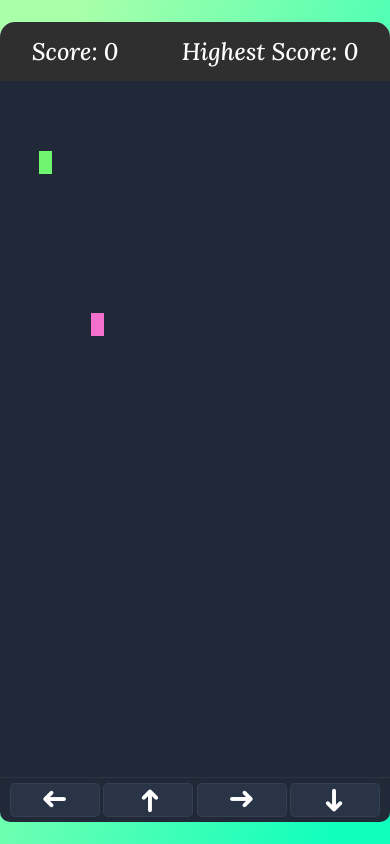
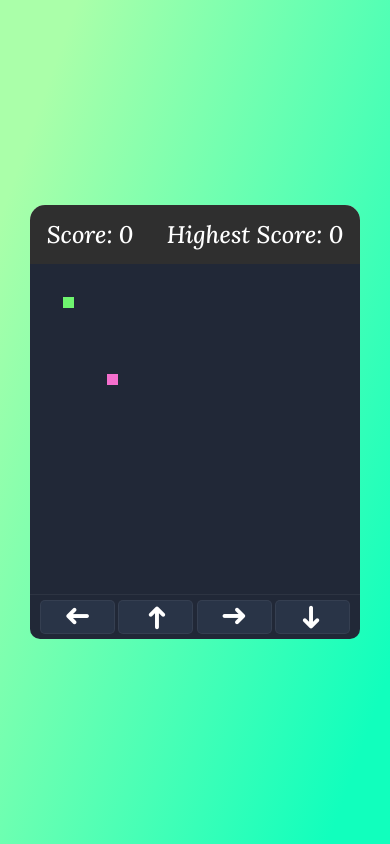
Before and after one commit to Robson-Ribeiro/snake-game, a plain HTML site: page index.html in a window 390 px wide. Drawn offline with Linux system fonts and the light colour scheme.

Commit message:
Responsiveness to the screen resolution

```diff
--- a/styles.css
+++ b/styles.css
@@ -100,3 +100,39 @@ body {
 .snake {
     background-color: rgb(111, 245, 111);
 }
+
+@media (max-width: 800px) {
+    .mainContainer {
+        height: auto;
+        width: 600px;
+    }
+
+    .gameScreen {
+        height: 600px;
+        width: 100%;
+    }
+}
+
+@media (max-width: 600px) {
+    .mainContainer {
+        height: 450px;
+        width: 400px;
+    }
+
+    .gameScreen {
+        height: 400px;
+        width: 100%;
+    }
+}
+
+@media (max-width: 400px) {
+    .mainContainer {
+        height: auto;
+        width: 330px;
+    }
+
+    .gameScreen {
+        height: 330px;
+        width: 330px;
+    }
+}
```
